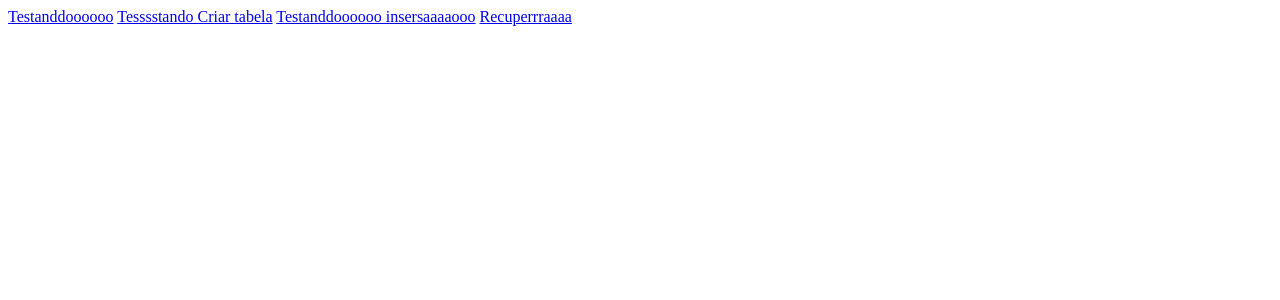
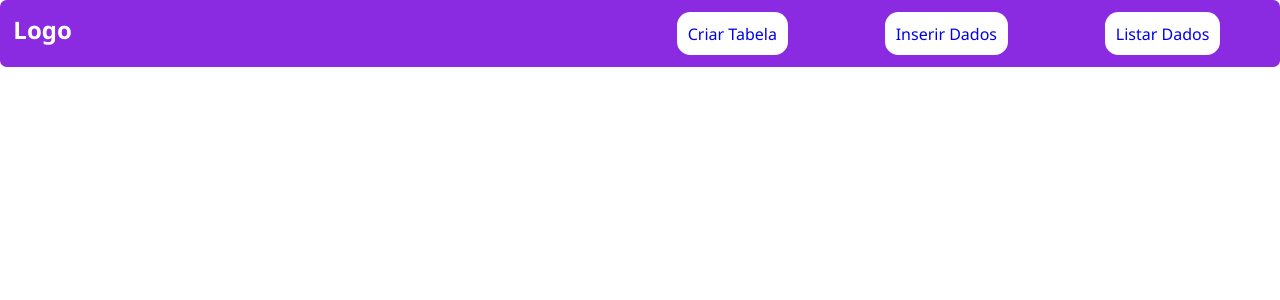
Before and after one commit to WESLEYx7/atividade02, a PHP site: page / in a window 1280 px wide. Shown: the top 300 px of the page. Run offline with PHP 8.4, Linux system fonts and the light colour scheme.

Commit message:
stylizando

```diff
--- a/index.php
+++ b/index.php
@@ -4,12 +4,23 @@
     <meta charset="UTF-8">
     <meta name="viewport" content="width=device-width, initial-scale=1.0">
     <title>Document</title>
+    <link rel="stylesheet" href="./styles/style.css">
 </head>
 <body>
-    <!-- Links para as páginas de cada etapa -->
-    <a href="./conectar.php">Testanddoooooo</a>
-    <a href="./criar_tabela.php">Tesssstando Criar tabela</a>
-    <a href="./inserir.php">Testanddoooooo insersaaaaooo</a>
-    <a href="recuperar_dado.php">Recuperrraaaa</a>
+    <header>
+        <div class="ladoEsquerdo">
+            <h2>Logo</h2>
+        </div>
+        <!-- Links para as páginas de cada etapa -->
+        <div class="links">
+            <a href="./criar_tabela.php">Criar Tabela</a>
+            <a href="./inserir.php">Inserir Dados</a>
+            <a href="recuperar_dado.php">Listar Dados</a>
+        </div>
+    </header>
+
+
+
+
 </body>
 </html>
--- /dev/null
+++ b/styles/style.css
@@ -0,0 +1,42 @@
+* {
+    margin: 0;
+    padding: 0;
+    box-sizing: border-box;
+    font-family: 'Segoe UI', Tahoma, Geneva, Verdana, sans-serif;
+}
+
+header {
+    width: 100%;
+    height: 50pt;
+    background-color: blueviolet;
+    display: flex;
+    flex-direction: row;
+    justify-content: space-between;
+    position: fixed;
+    border-radius: 5pt;
+}
+
+.ladoEsquerdo {
+    color: white;
+    margin-top: 10pt;
+    margin-left: 10pt;
+}
+
+.links {
+    margin: 10pt;
+    margin-right: 10pt;
+    margin-top: 17pt;
+}
+
+a {
+    text-decoration: none;
+    margin: 35pt;
+    text-align: center;
+    background-color: white;
+    padding: 8pt;
+    border-radius: 10pt;
+}
+
+a:hover {
+    background-color: rgb(221, 184, 255);
+}
```
Also changed, not shown: conectar.php (line endings or trailing spaces).
